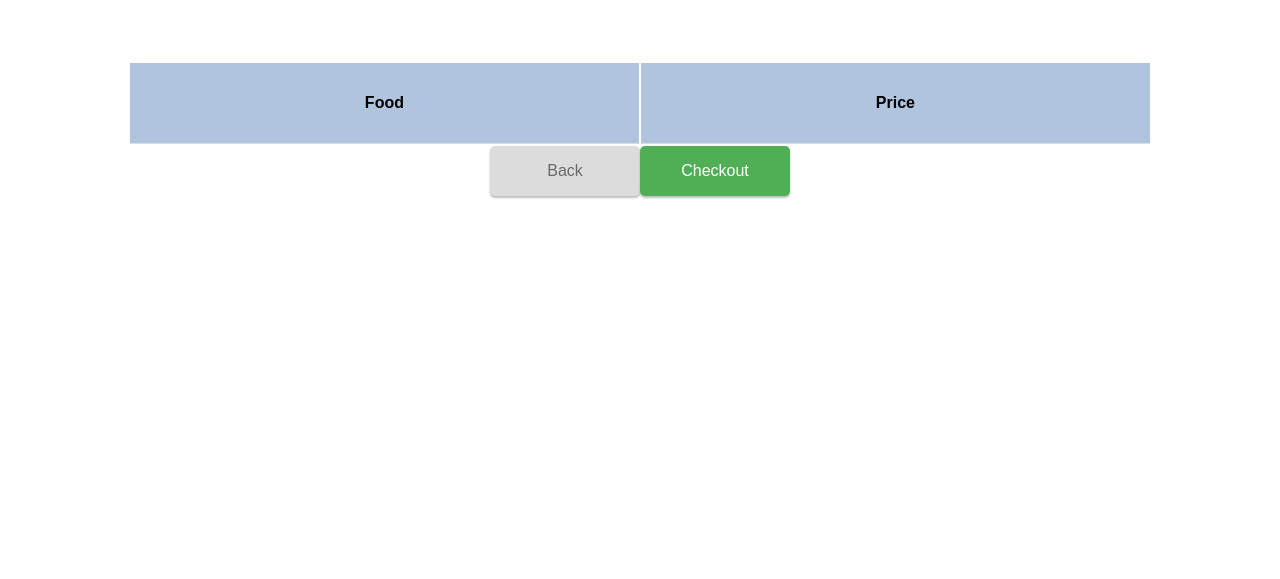
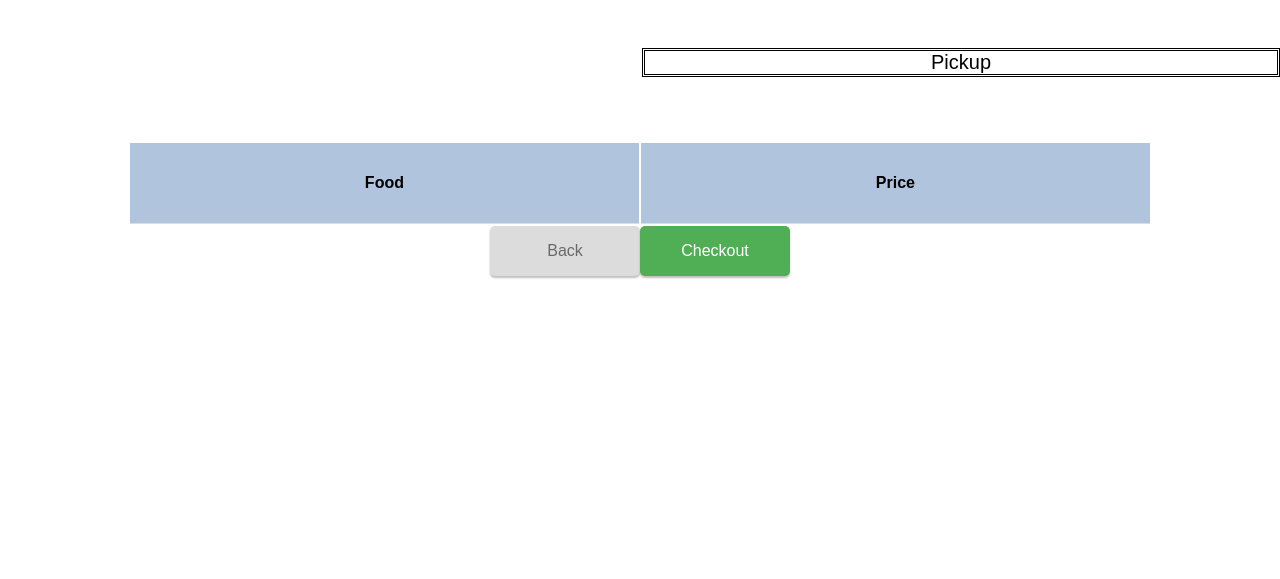
Before and after one commit to larsz-o/redux-pizza-parlor, a React app: page /#/checkout in a window 1280 px wide. Shown: the part 221-800 px from the top of the page. Built offline with nearby package versions, Linux system fonts and the light colour scheme.

Commit message:
Address component styling updated.

```diff
--- a/src/components/CheckoutView/TopComponent/TopComponent.css
+++ b/src/components/CheckoutView/TopComponent/TopComponent.css
@@ -14,6 +14,7 @@ span {
 }
 
 .address {
+    margin-left: 10px;
     width: 50%;
 }
 
@@ -23,4 +24,5 @@ span {
     border: double;
     width: 50%;
     height: 20%;
+    margin-top: 80px;
 }
```
